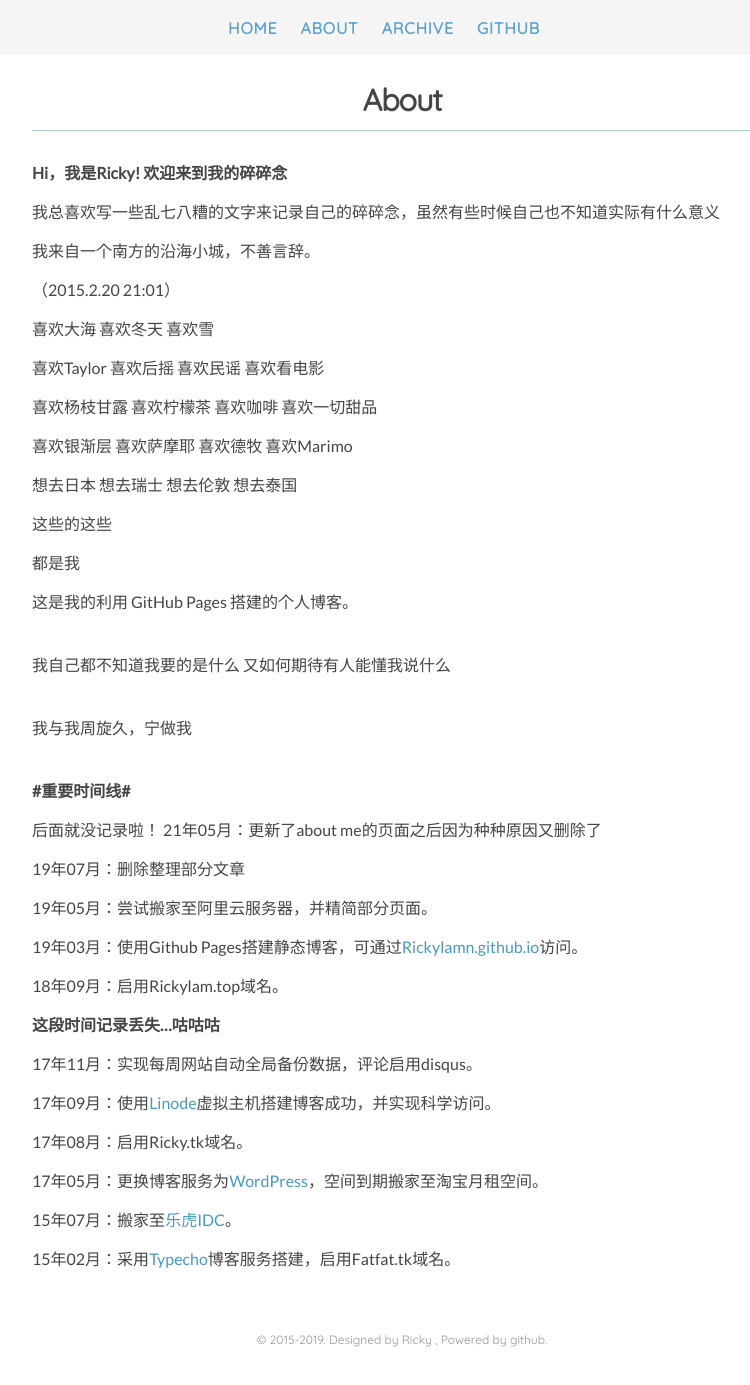
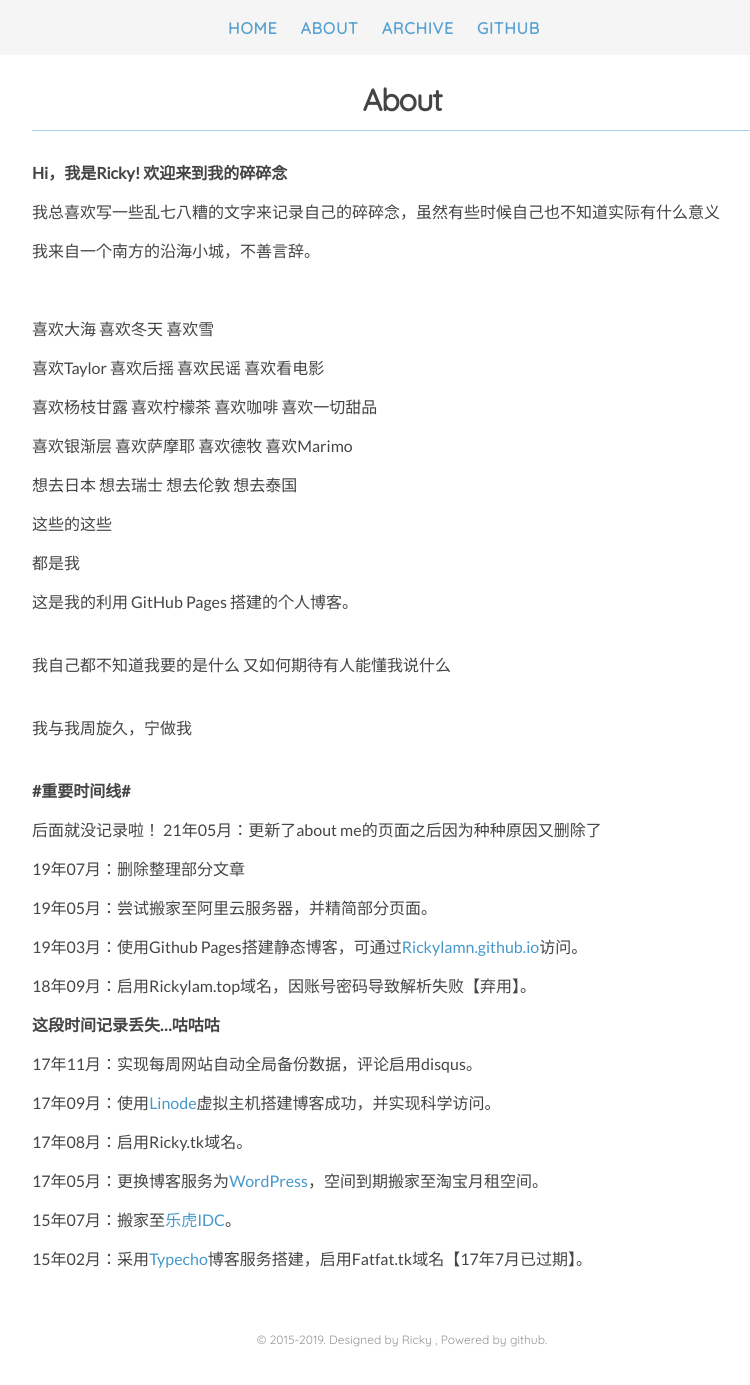
Before and after one commit to Rickylamn/Rickylamn.github.io, a Jekyll site: the page built from about.md, in a window 1280 px wide. Shown: the whole page, without its empty margins (238-988 px from the left). Built offline with Jekyll 4.4.1, drawn with Linux system fonts in a browser that asks for light colours; nearby versions of some CDN libraries.

Commit message:
Update about.md
更新了一小段

```diff
--- a/about.md
+++ b/about.md
@@ -9,7 +9,6 @@ permalink: /about/
 
 我来自一个南方的沿海小城，不善言辞。
 
-（2015.2.20 21:01）
 <br>
 
 喜欢大海 喜欢冬天 喜欢雪
@@ -51,7 +50,7 @@ permalink: /about/
 
 19年03月：使用Github Pages搭建静态博客，可通过<a href="https://Rickylamn.github.io/">Rickylamn.github.io</a>访问。
 
-18年09月：启用Rickylam.top域名。
+18年09月：启用Rickylam.top域名，因账号密码导致解析失败【弃用】。
 
 **这段时间记录丢失...咕咕咕**
 
@@ -65,4 +64,4 @@ permalink: /about/
 
 15年07月：搬家至<a href="https://lehuidc.com/">乐虎IDC</a>。
 
-15年02月：采用<a href="http://typecho.org/">Typecho</a>博客服务搭建，启用Fatfat.tk域名。
+15年02月：采用<a href="http://typecho.org/">Typecho</a>博客服务搭建，启用Fatfat.tk域名【17年7月已过期】。
```
